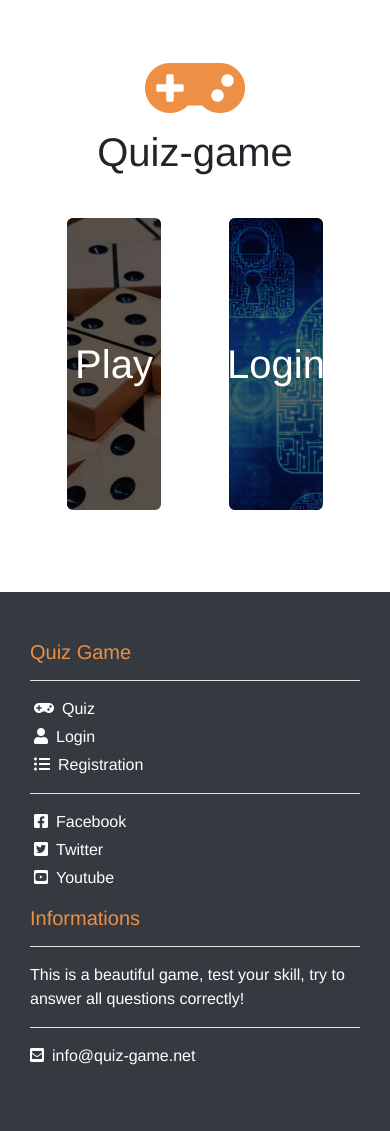
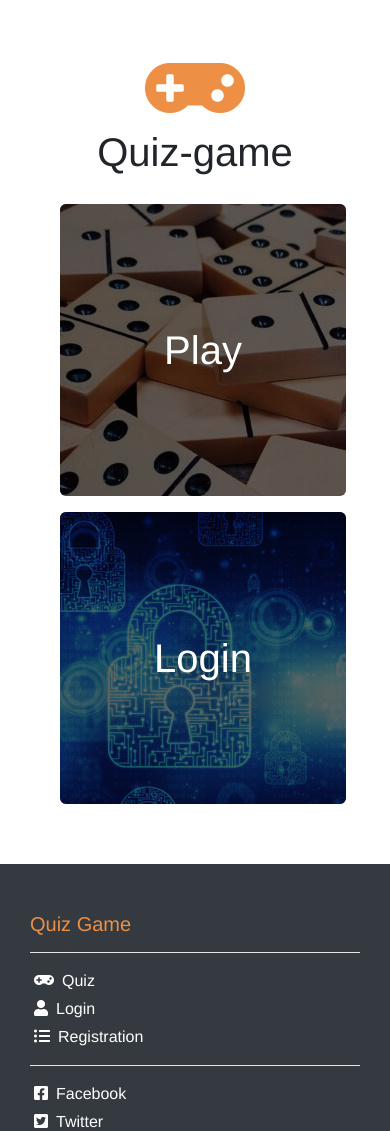
Before and after one commit to FrankN88/quiz-game, a Flask app: page / in a window 390 px wide. Shown: the part 50-1181 px from the top of the page. Before the commit the page ends 1115 px from the top, so only its background shows below. Run offline with Flask 2, Linux system fonts and the light colour scheme; some libraries are stand-ins or nearby versions.

Commit message:
home.html - Responsive fix

```diff
--- a/static/css/style.css
+++ b/static/css/style.css
@@ -33,7 +33,6 @@ header img{
     width: 100%;
     background: #ccc;
     display: block;
-    margin: 30px;
     display: flex;
     align-items: center;
     justify-content: center;
--- a/templates/home.html
+++ b/templates/home.html
@@ -7,12 +7,12 @@
           <div class="logo-home"><i class="fas fa-gamepad"></i></div>
           <h1>Quiz-game</h1>
 
-          <div class="row">
-            <a href="/quiz" class="col link-quiz">
+          <div class="d-lg-flex mt-4">
+            <a href="/quiz" class="col link-quiz m-2">
               <span>Play</span>
               <div class="background"></div>
             </a>
-            <a href="/login" class="col link-login">
+            <a href="/login" class="col link-login m-2">
               <span>Login</span>
               <div class="background"></div>
             </a>
```
